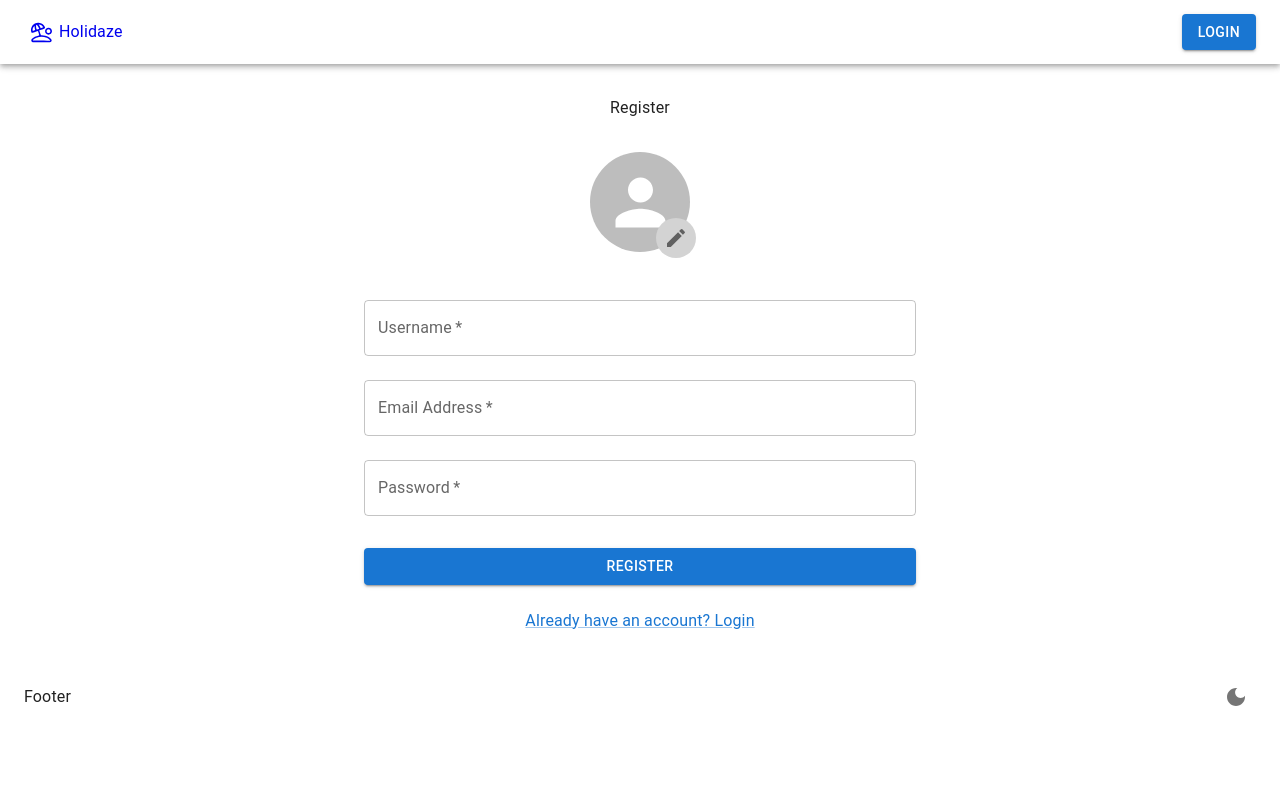
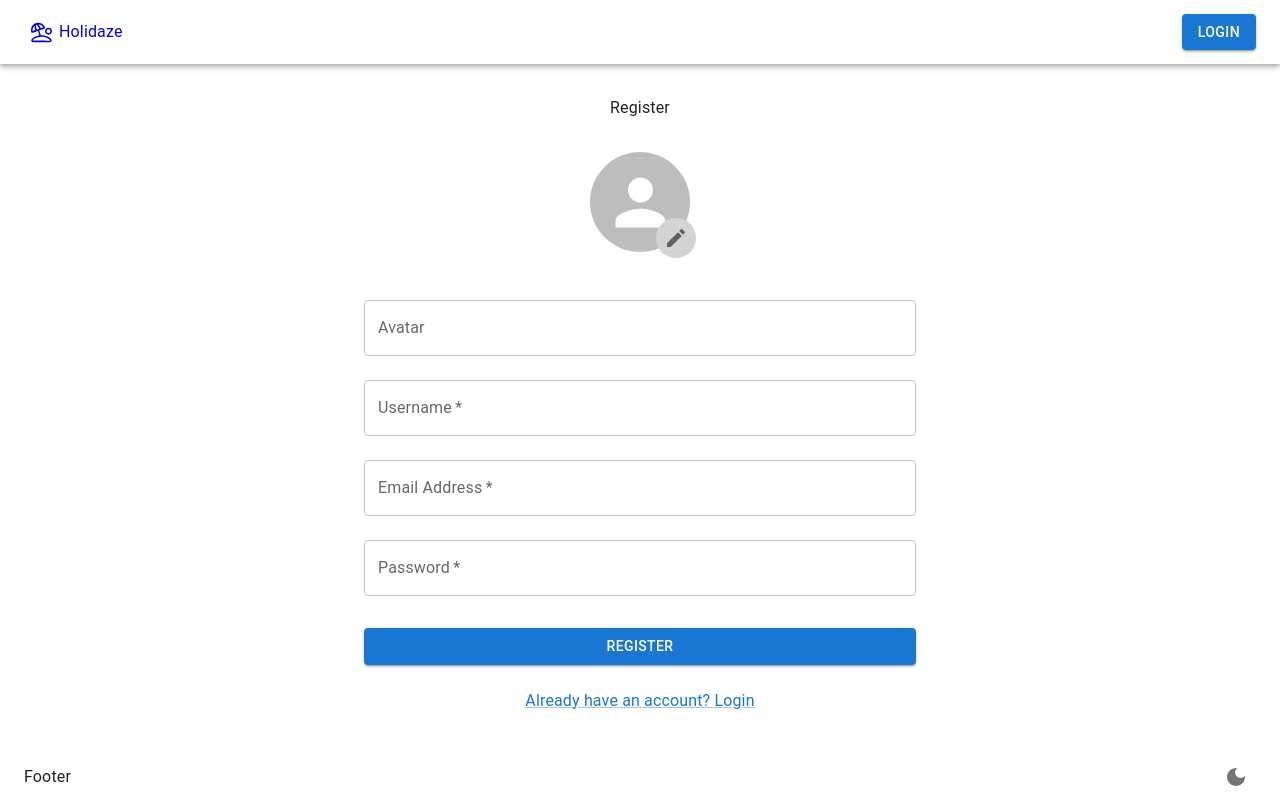
Before and after one commit to donnybrilliant/project-exam-2, a React (Vite) app: page /register in a window 1280 px wide. Both pictures are taken after a click on the button 676 px from the left and 238 px from the top of the page. Built offline with nearby package versions, Linux system fonts and the light colour scheme.

Commit message:
Adds input for avatar url on register

```diff
--- a/src/pages/Register/index.jsx
+++ b/src/pages/Register/index.jsx
@@ -19,9 +19,13 @@ const Register = () => {
   const [name, setName] = useState("");
   const [email, setEmail] = useState("");
   const [password, setPassword] = useState("");
+  const [avatar, setAvatar] = useState("");
   const navigate = useNavigate();
+  const apiFetch = useFetchStore((state) => state.apiFetch);
+  const isLoading = useFetchStore((state) => state.isLoading);
+  const errorMsg = useFetchStore((state) => state.errorMsg);
   const login = useAuthStore((state) => state.login);
-  const errorMsg = useFetchStore((state) => state.errorMsg);
+  const [isAvatarFieldVisible, setIsAvatarFieldVisible] = useState(false);
 
   // This function is used to register the user and then login
   const handleRegister = async (event) => {
@@ -30,11 +34,16 @@ const Register = () => {
       name,
       email,
       password,
+      avatar,
     });
     if (register) {
       await login(email, password);
-      navigate("/", { replace: true });
+      navigate("/dashboard", { replace: true });
     }
+  };
+
+  const toggleAvatarField = () => {
+    setIsAvatarFieldVisible((prev) => !prev);
   };
 
   return (
@@ -45,15 +54,27 @@ const Register = () => {
         anchorOrigin={{ vertical: "bottom", horizontal: "right" }}
         sx={{ m: 4 }}
         badgeContent={
-          <IconButton sx={{ bgcolor: "#d3d3d3" }}>
+          <IconButton sx={{ bgcolor: "#d3d3d3" }} onClick={toggleAvatarField}>
             <EditIcon />
           </IconButton>
         }
       >
-        <Avatar sx={{ width: "100px", height: "100px" }} />
+        <Avatar src={avatar} sx={{ width: "100px", height: "100px" }} />
       </Badge>
 
       <Box component="form" onSubmit={handleRegister}>
+        {isAvatarFieldVisible && (
+          <TextField
+            margin="normal"
+            fullWidth
+            id="avatar"
+            label="Avatar"
+            name="avatar"
+            value={avatar}
+            onChange={(e) => setAvatar(e.target.value)}
+          />
+        )}
+
         <TextField
           margin="normal"
           required
```
